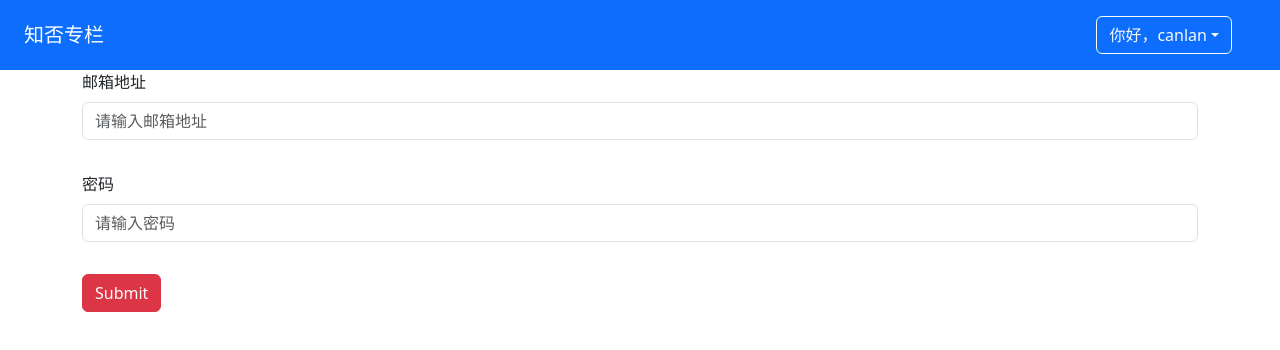
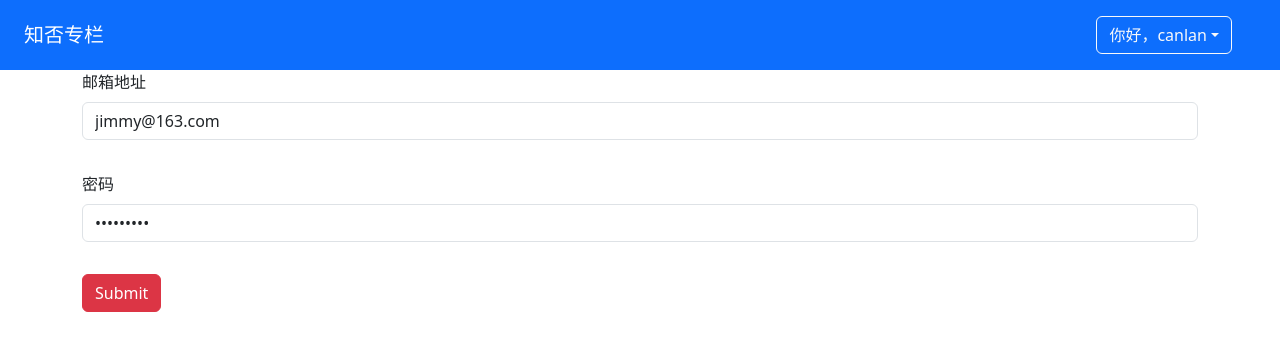
Before and after one commit to canlan527/vue3-zhifou, a Vue app: page / in a window 1280 px wide. Shown: the top 350 px of the page. Built offline with nearby package versions, Linux system fonts and the light colour scheme.

Commit message:
使用mitt事件总线完成父子通信

```diff
--- a/package.json
+++ b/package.json
@@ -22,6 +22,7 @@
     "@vitejs/plugin-vue": "^5.0.4",
     "@vitejs/plugin-vue-jsx": "^3.1.0",
     "@vue/tsconfig": "^0.5.1",
+    "mitt": "^3.0.1",
     "npm-run-all2": "^6.1.2",
     "sass": "^1.77.0",
     "typescript": "~5.4.0",
--- a/src/App.vue
+++ b/src/App.vue
@@ -82,12 +82,12 @@ export default defineComponent({
 
     // 表单验证
     const emailRef = reactive({
-      val: '',
+      val: 'jimmy@163.com',
       error: false,
       message: ''
     })
     const passwordRef = reactive({
-      val: '',
+      val: '123456aaa',
       error: false,
       message: ''
     })
--- a/src/components/ValidateForm.vue
+++ b/src/components/ValidateForm.vue
@@ -12,7 +12,14 @@
   </div>
 </template>
 <script lang="ts">
-import { defineComponent } from 'vue'
+import { defineComponent, onUnmounted } from 'vue'
+import mitt from 'mitt'
+
+type Events = {
+  'form-validate-success': string
+}
+
+export const emitter = mitt<Events>()
 
 export default defineComponent({
   name: 'ValidateForm',
@@ -21,6 +28,19 @@ export default defineComponent({
     const handleSubmit = () => {
       emit('submit', true)
     }
+
+    const formValidateSuccess = (val: string) => {
+      // 表单验证成功后执行的逻辑
+      console.log('表单验证成功', val)
+    }
+    // 添加监听事件
+    emitter.on('form-validate-success', formValidateSuccess)
+
+    // 组件销毁时移除监听事件
+    onUnmounted(() => {
+      emitter.off('form-validate-success', formValidateSuccess)
+    })
+
     return {
       handleSubmit,
     }
--- a/src/components/ValidateInput.vue
+++ b/src/components/ValidateInput.vue
@@ -6,8 +6,9 @@
   </div>
 </template>
 <script lang="ts">
-import { defineComponent, reactive } from 'vue'
+import { defineComponent, reactive, onMounted } from 'vue'
 import type { PropType } from 'vue'
+import { emitter } from './ValidateForm.vue'
 
 const emailReg = /^[a-zA-Z0-9_-]+@[a-zA-Z0-9_-]+(\.[a-zA-Z0-9_-]+)+$/
 const passwordReg = /^(?![0-9]+$)(?![a-zA-Z]+$)[0-9A-Za-z]{6,16}$/
@@ -41,7 +42,6 @@ export default defineComponent({
       emit('update:modelValue', targetVal)
     }
 
-
     const validate = (val: string) => {
       if (props.rules) {
         const allPassed = props.rules.every(rule => {
@@ -73,8 +73,14 @@ export default defineComponent({
           return passed
         })
         inputRef.error = !allPassed
+        return allPassed
       }
     }
+
+    onMounted(() => {
+      // 触发emitter监听事件
+      emitter.emit('form-validate-success', inputRef.val)
+    })
 
     return {
       inputRef,
```
Also changed, not shown: 1 other file (tests, documents, lock files or other folders).
